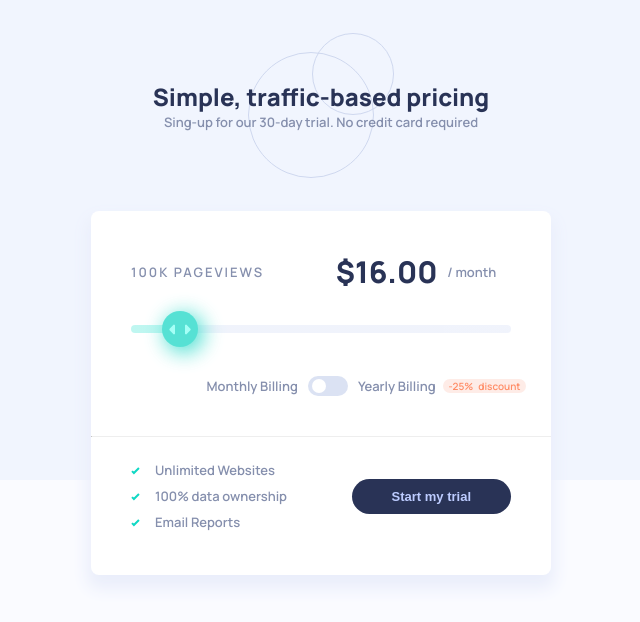
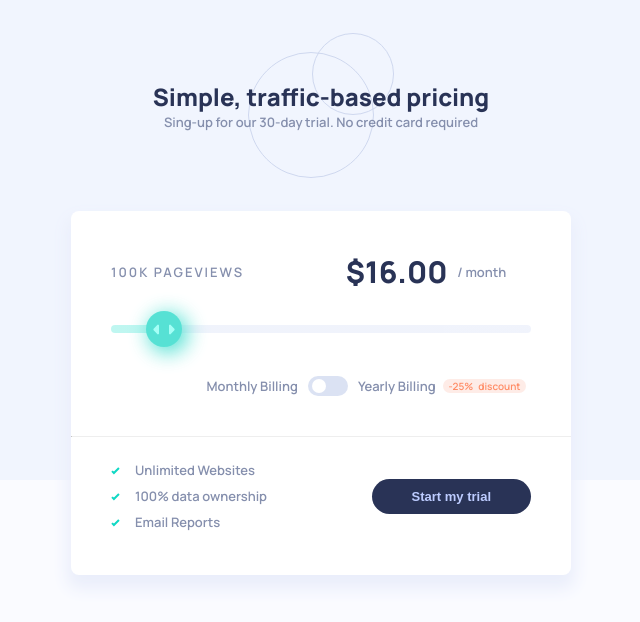
Before and after one commit to AIY7788/interactive-pricing-component-ts, a React (Vite) app: page / in a window 1280 px wide. Shown: the top 622 px of the page, without its empty margins (319-959 px from the left). Built offline with nearby package versions, Linux system fonts and the light colour scheme.

Commit message:
Update max width

```diff
--- a/src/App.css
+++ b/src/App.css
@@ -1,5 +1,5 @@
 #root {
-  max-width: 500px;
+  max-width: 540px;
   margin: 0 auto;
   padding: 2rem 2rem 8rem;
 }
```
